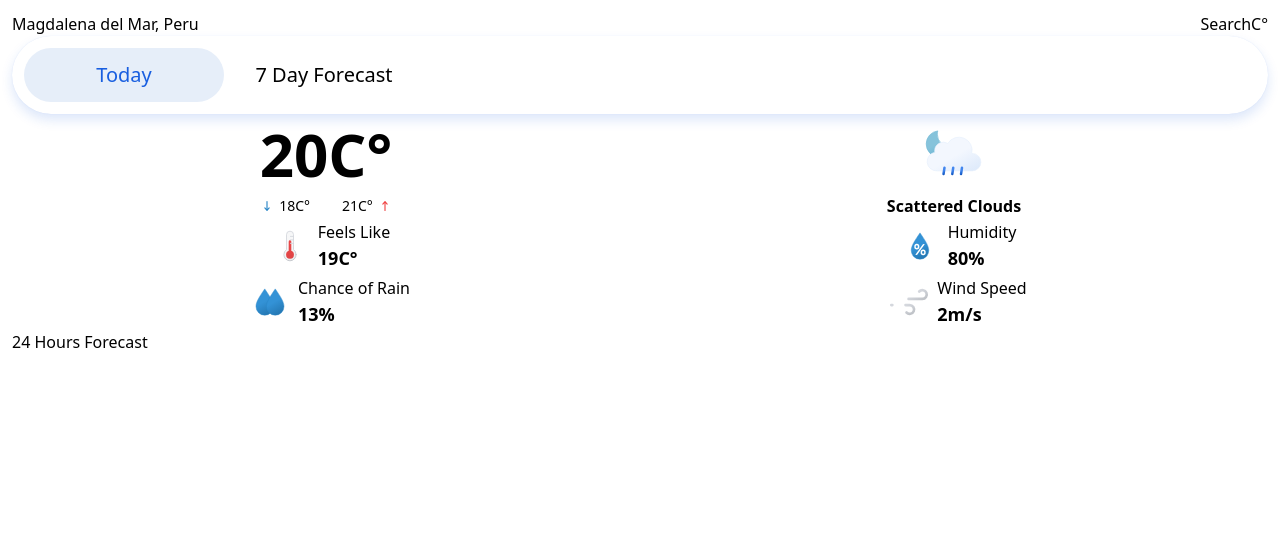
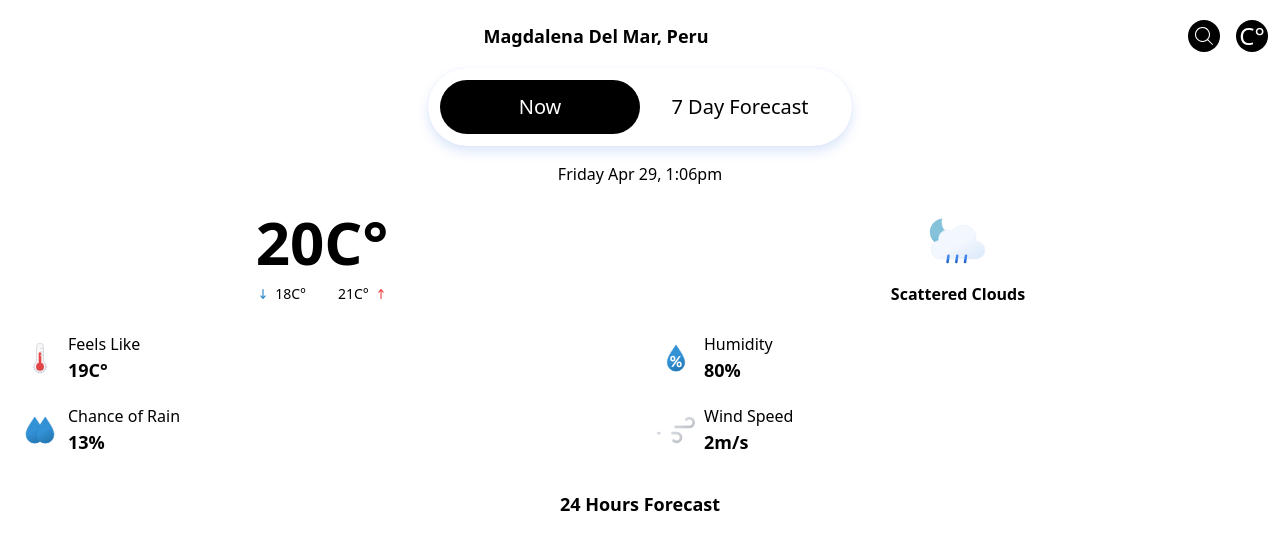
Before and after one commit to pieroguerrero/weatherapp, a plain HTML site: page index.html in a window 1280 px wide. Drawn offline with Linux system fonts and the light colour scheme.

Commit message:
current weather html page

```diff
--- a/index.html
+++ b/index.html
@@ -6,13 +6,18 @@
     <meta name="viewport" content="width=device-width, initial-scale=1.0" />
     <title>Weather App</title>
   </head>
-  <body class="py-3 px-3">
-    <header class="flex items-center">
+  <body class="pt-5 px-3">
+    <header class="flex items-center gap-2">
       <div class="flex-1">
-        <p id="p-location-title">Magdalena del Mar, Peru</p>
+        <p
+          id="p-location-title"
+          class="text-lg font-bold text-center capitalize"
+        >
+          magdalena del mar, Peru
+        </p>
         <div id="div-searchbox" class="relative hidden">
           <input
-            class="peer shadow-inner h-5 w-full rounded-[10px] pl-3 relative"
+            class="peer shadow-inner h-9 text-base w-full rounded-[10px] pl-3 border-2 border-slate-400 border-solid appearance-none relative"
             type="search"
             name="input-search-location"
             id="input-search-location"
@@ -21,22 +26,32 @@
           />
           <span
             id="span-search-enter"
-            class="absolute hidden top-[4px] left-[54px] text-red-500 text-[0.6rem] peer-focus:inline"
-            >ENTER</span
+            class="absolute hidden top-[6px] left-[54px] text-slate-500 text-[0.4rem] peer-focus:inline"
           >
+            <svg
+              xmlns="http://www.w3.org/2000/svg"
+              height="24px"
+              viewBox="0 0 24 24"
+              width="24px"
+              fill="#000000"
+            >
+              <path d="M0 0h24v24H0V0z" fill="none" />
+              <path
+                fill="rgb(148 163 184 / 1)"
+                d="M19 7v4H5.83l3.58-3.59L8 6l-6 6 6 6 1.41-1.41L5.83 13H21V7h-2z"
+              />
+            </svg>
+          </span>
           <datalist id="search-current">
             <option value="◎ Calculate current location"></option>
           </datalist>
-          <!-- <span
-            class="span-input-enter relative before:absolute peer-focus:before:content-['XYZ'] before:top-[4px] before:left-[-47px] after:absolute after:text-[0.6rem] peer-focus:after:content-['ENTER'] after:whitespace-pre-wrap after:top-[-4px] after:left-[-50px] after:text-slate-400"
-          ></span> -->
 
           <button
-            class="absolute top-0 right-[10px]"
+            class="absolute top-[5px] right-[20px]"
             type="button"
             id="button-header-search-close"
           >
-            <svg viewBox="0 0 24 24" width="24" height="24" class="p-1">
+            <svg viewBox="0 0 24 24" width="24" height="24">
               <path
                 fill="#000000"
                 fill-rule="nonzero"
@@ -46,26 +61,51 @@
           </button>
         </div>
       </div>
-      <div class="flex justify-center">
-        <button type="button" id="button-search-open">Search</button>
-        <button type="button" id="button-change-metrics">C°</button>
+      <div class="flex justify-center gap-4">
+        <button
+          type="button"
+          id="button-search-open"
+          class="rounded-full bg-black p-1"
+        >
+          <svg
+            xmlns="http://www.w3.org/2000/svg"
+            width="24"
+            height="24"
+            aria-hidden="true"
+          >
+            <path
+              d="M10.5 3a7.5 7.5 0 015.645 12.438l4.709 4.708a.502.502 0 01-.708.708l-4.708-4.709A7.5 7.5 0 1110.5 3zm0 1a6.5 6.5 0 100 13 6.5 6.5 0 000-13z"
+              fill="#ffffff"
+            ></path>
+          </svg>
+        </button>
+        <button
+          type="button"
+          id="button-change-metrics"
+          class="flex justify-center items-center rounded-full h-8 w-8 font-light text-2xl bg-black text-white"
+        >
+          C°
+        </button>
       </div>
     </header>
-    <main>
-      <div class="tabs flex sdfsdf relative bg-white p-3 rounded-full">
-        <input type="radio" id="radio-1" name="tabs" checked class="z-10" />
-        <label class="tab z-10" for="radio-1">Today</label>
-        <input type="radio" id="radio-2" name="tabs" class="z-10" />
-        <label class="tab z-10" for="radio-2">7 Day Forecast</label>
-        <span class="glider"></span>
+    <main class="mt-4">
+      <div class="flex justify-center items-center mb-4">
+        <div class="tabs flex relative bg-white p-3 rounded-full">
+          <input type="radio" id="radio-1" name="tabs" checked class="z-10" />
+          <label class="tab z-10" for="radio-1">Now</label>
+          <input type="radio" id="radio-2" name="tabs" class="z-10" />
+          <label class="tab z-10" for="radio-2">7 Day Forecast</label>
+          <span class="glider"></span>
+        </div>
       </div>
-      <div id="div-tab-content-radio-1">
-        <div>
-          <p id="p-fetched-time"></p>
+
+      <div id="div-tab-content-radio-1" class="flex flex-col gap-8">
+        <div class="flex flex-col gap-4">
+          <p id="p-fetched-time" class="text-center">Friday Apr 29, 1:06pm</p>
           <div
-            class="grid grid-cols-2 grid-rows-[1fr_auto_auto] justify-items-center"
+            class="grid grid-cols-2 grid-rows-[1fr_auto_auto] gap-x-4 gap-y-4"
           >
-            <div class="flex flex-col justify-center items-center">
+            <div class="flex flex-col justify-center items-center mb-2">
               <p
                 id="p-today-temperature"
                 class="text-6xl font-extrabold flex-1 flex items-center justify-center"
@@ -97,7 +137,7 @@
                 </div>
               </div>
             </div>
-            <div class="flex flex-col justify-center items-center">
+            <div class="flex flex-col justify-center items-center mb-2">
               <!-- <img
                 src="../src/images/weather-conditions/04d.svg"
                 alt=""
@@ -295,7 +335,10 @@
             <div class="div-widged-container">
               <img src="" alt="" id="img-today-chanceofrain" />
               <div class="div-widget-container-main">
-                <p id="p-today-chanceofrain-tittle" class="p-wigdet-title">
+                <p
+                  id="p-today-chanceofrain-tittle"
+                  class="p-wigdet-title whitespace-nowrap"
+                >
                   Chance of Rain
                 </p>
                 <p id="p-today-chanceofrain-temperature" class="p-widget-data">
@@ -317,10 +360,10 @@
           </div>
         </div>
         <div>
-          <h2>24 Hours Forecast</h2>
-          <ul class="flex flex-col">
+          <h2 class="text-lg font-bold text-center">24 Hours Forecast</h2>
+          <ul class="flex items-center gap-4 overflow-x-visible">
             <template id="tmp-24hf-list">
-              <li class="flex justify-center">
+              <li class="flex flex-col justify-center items gap-2">
                 <p class="p-24hf-item-tomorrow"></p>
                 <p class="p-24hf-item-temperature"></p>
                 <img id="img-24hf-item-weather-image" src="" alt="" />
```
Also changed, not shown: bundle.js (+3 -3 lines).
